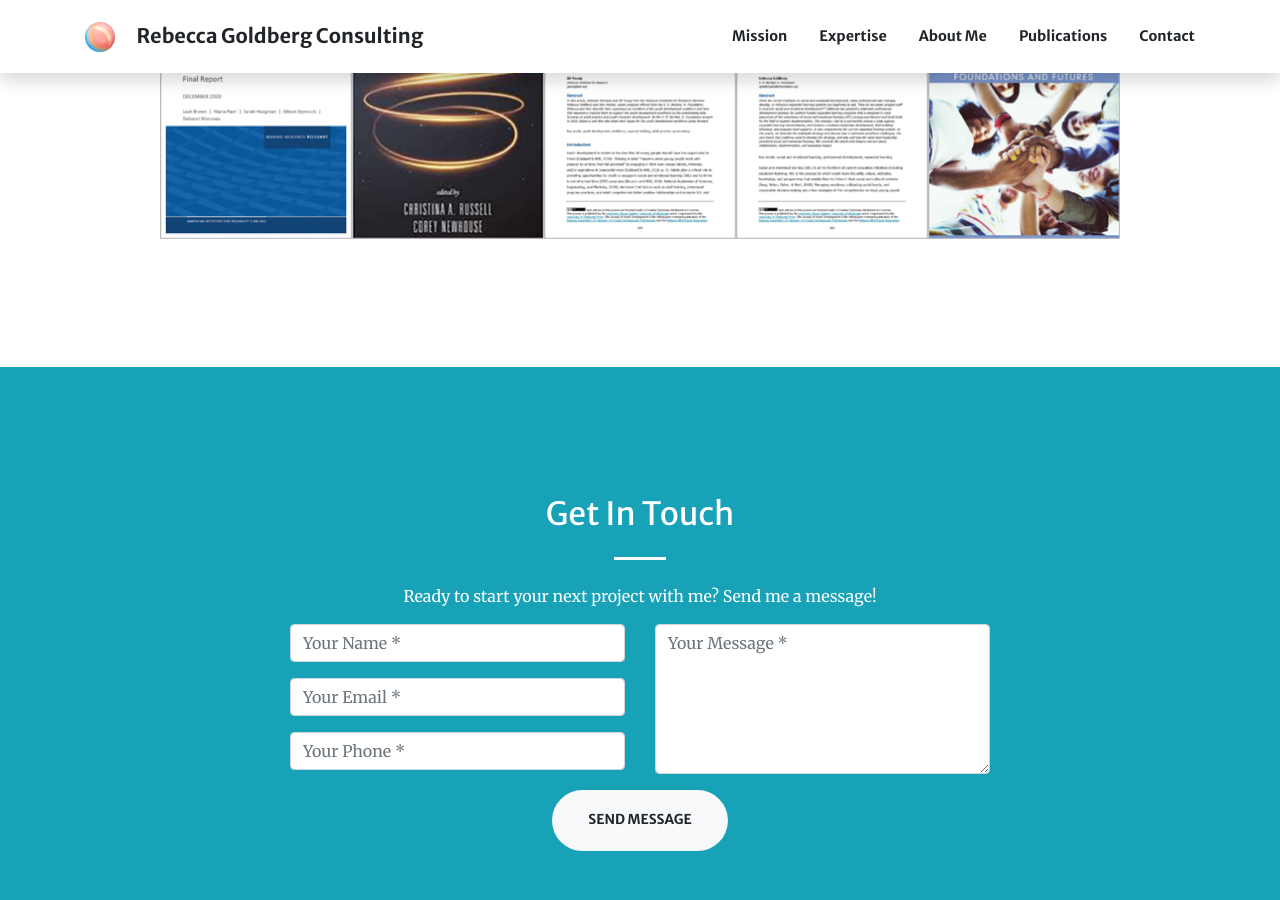
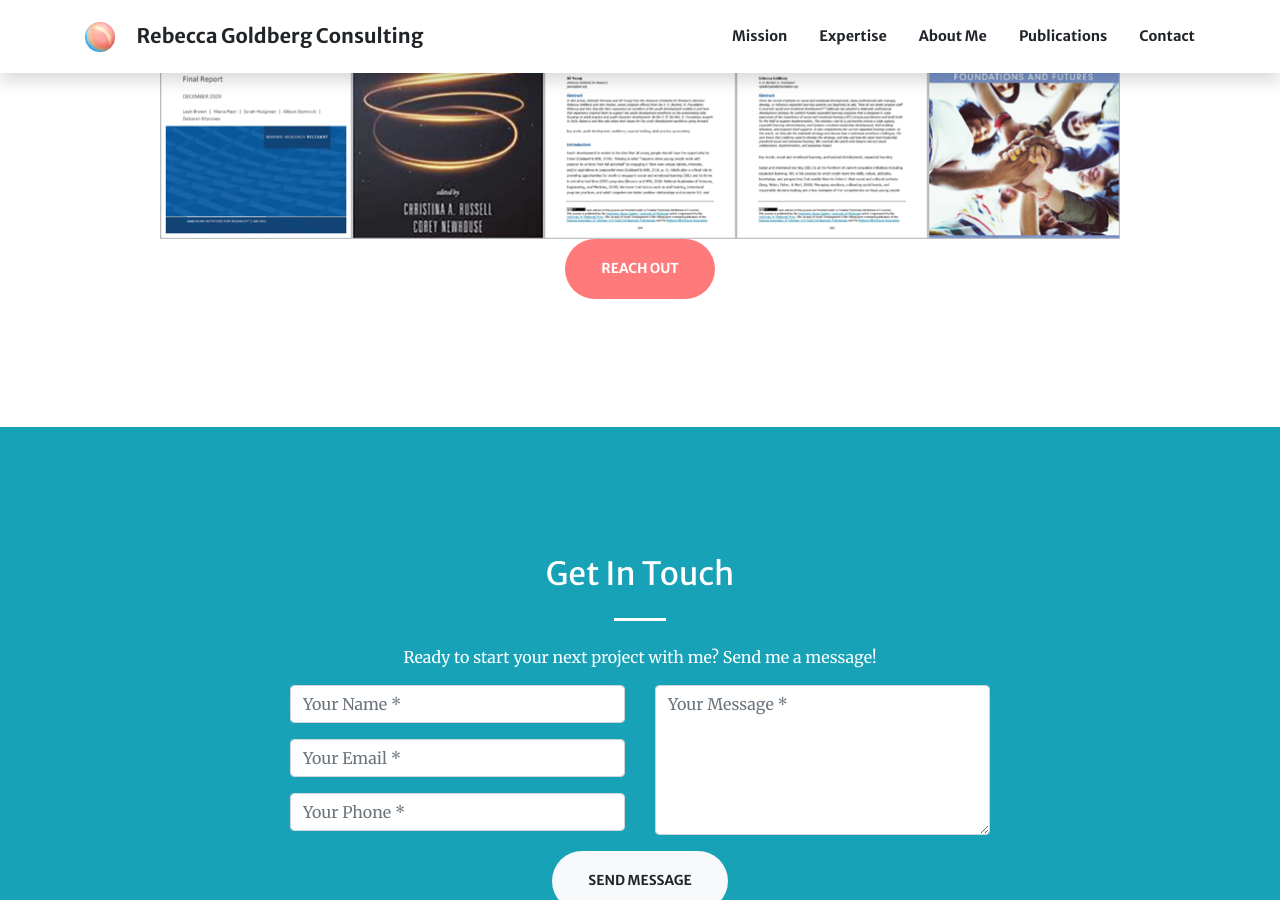
Before and after one commit to rebeccagoldberg/rebeccagoldberg.github.io, a Jekyll site: the page built from index.md, in a window 1280 px wide and 900 px high, scrolled down 3860 px. Built offline with Jekyll 4.4.1, drawn with Linux system fonts in a browser that asks for light colours.

Commit message:
Update portfolio.html

```diff
--- a/_includes/portfolio.html
+++ b/_includes/portfolio.html
@@ -28,5 +28,6 @@
     </div>
   </div>
 </div>
+    {% include actions.html actions=section.actions %}
 </div>
 </section>
```
